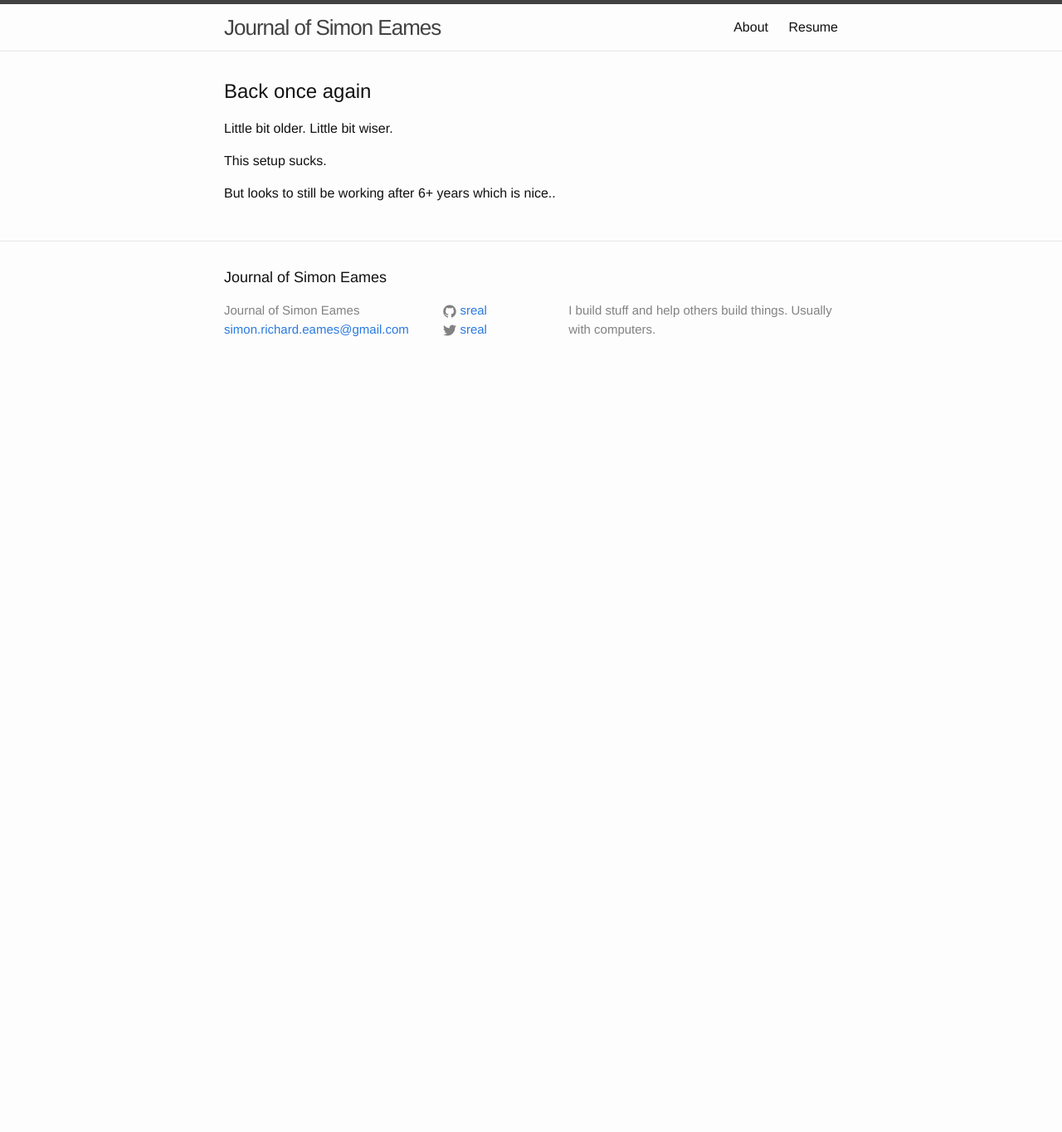
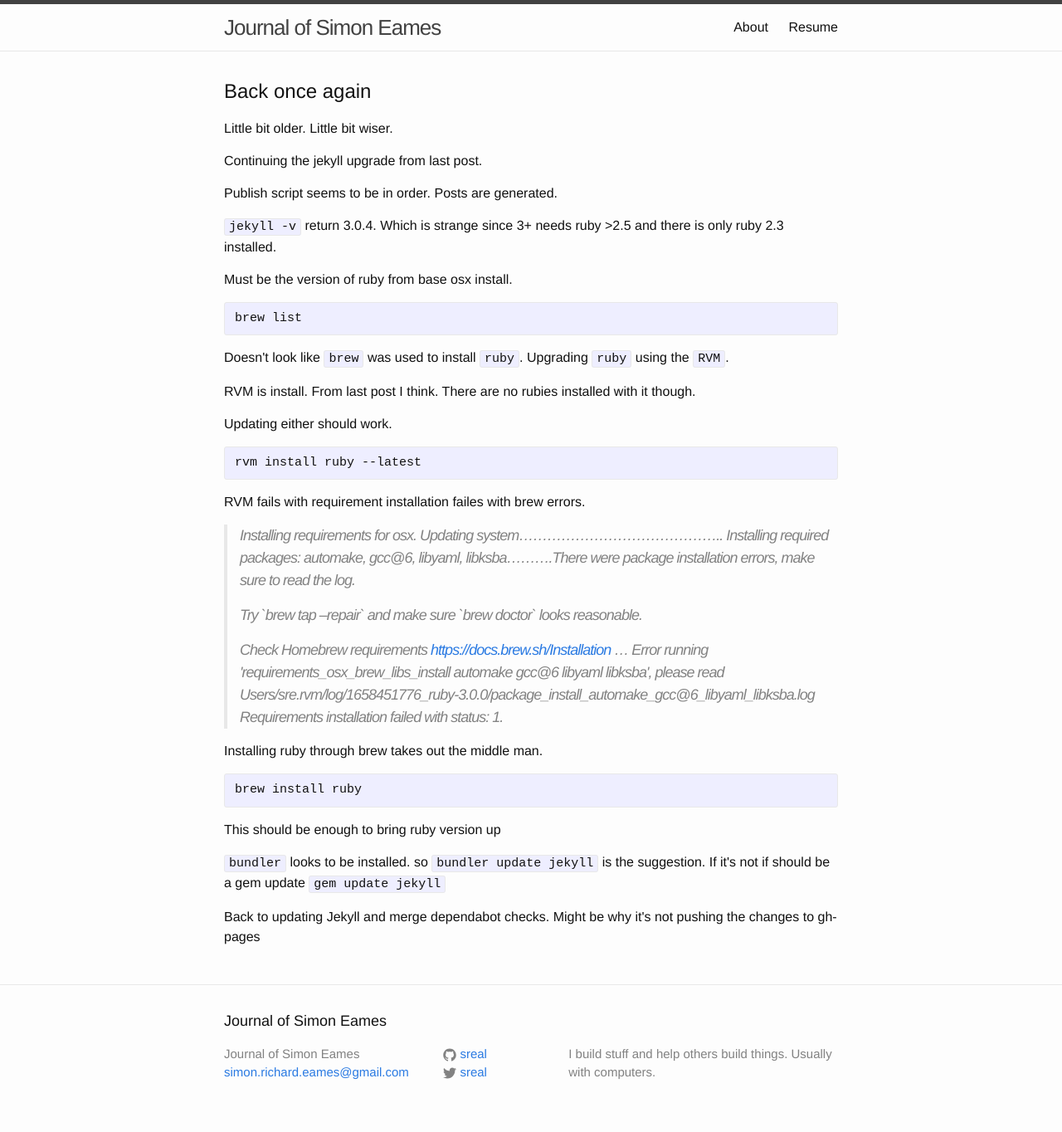
Before and after one commit to sreal/jekyll, a Jekyll site: the page built from _posts/2022-07-22-Back-Once-Again.html, in a window 1280 px wide. Shown: the whole page at 83% size. Built offline with Jekyll 4.4.1, drawn with Linux system fonts in a browser that asks for light colours; before the commit the page ends 900 px from its top, so only the background shows below that.

Commit message:
Update jekyll site

```diff
--- a/_posts/2022-07-22-Back-Once-Again.html
+++ b/_posts/2022-07-22-Back-Once-Again.html
@@ -11,14 +11,99 @@ Little bit older.
 Little bit wiser.
 </p>
 
+<p>
+Continuing the jekyll upgrade from last post.
+</p>
 
 <p>
-This setup sucks.
+Publish script seems to be in order. Posts are generated.
 </p>
 
 
 <p>
-But looks to still be working after 6+ years which is nice..
+<code>jekyll -v</code> return 3.0.4. Which is strange since 3+ needs ruby &gt;2.5 and there is only ruby 2.3 installed.
+</p>
+
+<p>
+Must be the version of ruby from base osx install.
+</p>
+
+
+
+<div class="org-src-container">
+
+<pre class="src src-bash">brew list
+</pre>
+</div>
+<p>
+Doesn't look like <code>brew</code> was used to install <code>ruby</code>.
+Upgrading <code>ruby</code> using the <code>RVM</code>.
+</p>
+
+<p>
+RVM is install. From last post I think.
+There are no rubies installed with it though.
+</p>
+
+
+<p>
+Updating either should work.
+</p>
+
+
+<div class="org-src-container">
+
+<pre class="src src-bash">rvm install ruby --latest
+</pre>
+</div>
+
+
+<p>
+RVM fails with requirement installation failes with brew errors.
+</p>
+
+<blockquote>
+<p>
+Installing requirements for osx.
+Updating system&#x2026;&#x2026;&#x2026;&#x2026;&#x2026;&#x2026;&#x2026;&#x2026;&#x2026;&#x2026;&#x2026;&#x2026;&#x2026;&#x2026;..
+Installing required packages: automake, gcc@6, libyaml, libksba&#x2026;&#x2026;&#x2026;.There were package installation errors, make sure to read the log.
+</p>
+
+<p>
+Try `brew tap &#x2013;repair` and make sure `brew doctor` looks reasonable.
+</p>
+
+<p>
+Check Homebrew requirements <a href="https://docs.brew.sh/Installation">https://docs.brew.sh/Installation</a>
+&#x2026;
+Error running 'requirements_osx_brew_libs_install automake gcc@6 libyaml libksba',
+please read <i>Users/sre</i>.rvm/log/1658451776_ruby-3.0.0/package_install_automake_gcc@6_libyaml_libksba.log
+Requirements installation failed with status: 1.
+</p>
+</blockquote>
+
+
+<p>
+Installing ruby through brew takes out the middle man.
+</p>
+<div class="org-src-container">
+
+<pre class="src src-bash">brew install ruby
+</pre>
+</div>
+<p>
+This should be enough to bring ruby version up
+</p>
+
+
+<p>
+<code>bundler</code> looks to be installed. so <code>bundler update jekyll</code> is the suggestion.
+If it's not if should be a gem update <code>gem update jekyll</code>
+</p>
+
+
+<p>
+Back to updating Jekyll and merge dependabot checks. Might be why it's not pushing the changes to gh-pages
 </p>
 </div>
 </div>
```
Also changed, not shown: Gemfile.lock.
